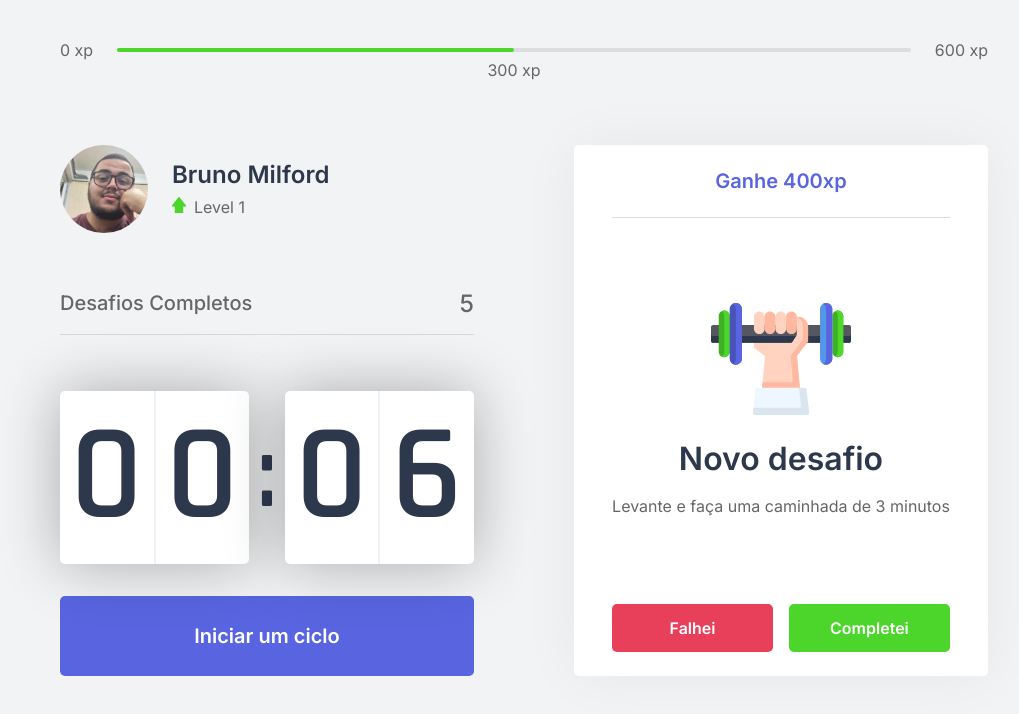
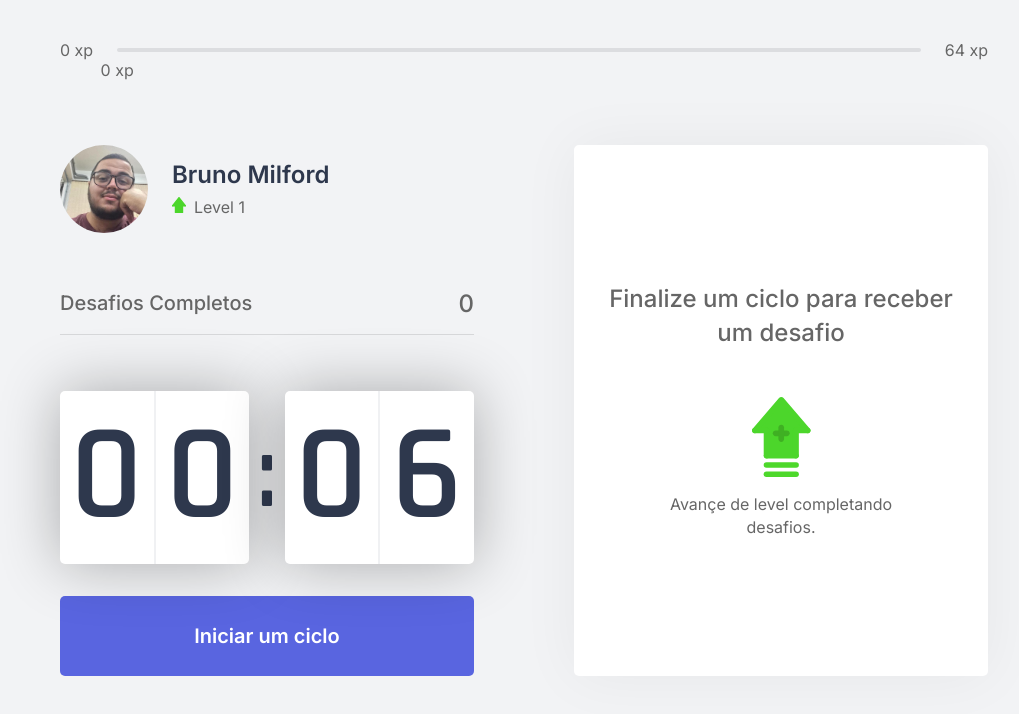
Before and after one commit to Bruno-Milford/NLW-4-Next, a Next.js app in the folder moveit-next/: page / in a window 1280 px wide. Shown: the top 714 px of the page, without its empty margins (116-1135 px from the left). Built offline with nearby package versions, Linux system fonts and the light colour scheme.

Commit message:
Components challenge, countdown and experience

```diff
--- /dev/null
+++ b/moveit-next/challenges.json
@@ -0,0 +1,62 @@
+[
+    {
+      "type": "body",
+      "description": "Estique um de seus braços com a palma da mão virada para frente e puxe os dedos para cima por 10 segundos por mão.",
+      "amount": 80
+    },
+    {
+      "type": "body",
+      "description": "Estique seu braço contra o peito e puxe-o utilizando o outro braço por 10 segundos por braço.",
+      "amount": 60
+    },
+    {
+      "type": "body",
+      "description": "Puxe seu pescoço com a ajuda da mão para a direita e para a esquerda, permanecendo na posição por alguns segundos.",
+      "amount": 70
+    },
+    {
+      "type": "body",
+      "description": "Com as duas mãos na parte de trás da cabeça, leve-a para baixo, alongando a parte de trás da região.",
+      "amount": 60
+    },
+    {
+      "type": "body",
+      "description": "Cruze as pernas e desça com as mãos esticadas em direção ao chão. Repita o movimento com a outra perna na frente.",
+      "amount": 100
+    },
+    {
+      "type": "body",
+      "description": "Sentado, abra as pernas e tente encostar as palmas das mãos no chão, repita 3 vezes por 5 segundos.",
+      "amount": 80
+    },
+    {
+      "type": "body",
+      "description": "Puxe o joelho de encontro ao peito e segure, troque de perna após 10 segundos.",
+      "amount": 50
+    },
+    {
+      "type": "body",
+      "description": "Sentado, cruze uma perna e incline seu tronco à frente, troque de perna após 10 segundos.",
+      "amount": 80
+    },
+    {
+      "type": "eye",
+      "description": "Sentado, feche os olhos e cubra-os com as palmas da mão durante 2 minutos, depois abra normalmente.",
+      "amount": 90
+    },
+    {
+      "type": "eye",
+      "description": "Em algum ambiente aberto, olhe o mais longe que puder em quatro direções por 3s, mexa apenas os olhos. Repita 3 vezes.",
+      "amount": 140
+    },
+    {
+      "type": "eye",
+      "description": "Usando os polegares, massage a área abaixo das sobrancelhas em movimentos circulares por 15 segundos.",
+      "amount": 70
+    },
+    {
+      "type": "body",
+      "description": "Em pé, gire a cintura o máximo que puder para a esquerda, segure por cinco segundos. Repita para a direita.",
+      "amount": 90
+    }
+  ]
--- a/moveit-next/src/components/ChallengeBox.tsx
+++ b/moveit-next/src/components/ChallengeBox.tsx
@@ -1,21 +1,37 @@
+import { useContext } from 'react';
+import { challengesContext } from '../contexts/ChallengeContext';
+import { CountdownContext } from '../contexts/CountdownContext';
 import styles from '../styles/components/ChallengeBox.module.css';
 
 export function ChallengeBox() {
-    const hasActiveChallenge = true;
+    const { activeChallenge, resetChallenge, completedChallenge } = useContext(challengesContext);
+    const { resetCountdown } = useContext(CountdownContext);
+
+    function handleChallengeSucceeded() {
+        completedChallenge();
+        resetCountdown();
+    }
+
+    function handleChallengeFailed() {
+        resetChallenge();
+        resetCountdown();
+    }
 
     return (
         <div className={ styles.challengeBoxContainer }>
-            { hasActiveChallenge ? (
+            { activeChallenge ? (
                 <div className={ styles.challengeActive }>
-                    <header>Ganhe 400xp</header>
+                    <header>Ganhe { activeChallenge.amount } xp</header>
                     <main>
-                        <img src="icons/body.svg" />
+                        <img src={ `icons/${ activeChallenge.type }.svg` } />
                         <strong>Novo desafio</strong>
-                        <p>Levante e faça uma caminhada de 3 minutos</p>
+                        <p>{ activeChallenge.description }</p>
                     </main>
                     <footer>
-                        <button type="button" className={ styles.challengeFailedButton }>Falhei</button>
-                        <button type="button" className={ styles.challengeSucceededButton }>Completei</button>
+                        <button type="button" className={ styles.challengeFailedButton }
+                        onClick={ handleChallengeFailed }>Falhei</button>
+                        <button type="button" className={ styles.challengeSucceededButton }
+                        onClick={ handleChallengeSucceeded }>Completei</button>
                     </footer>
                 </div>
             ) : (
--- a/moveit-next/src/components/CompletedChallenges.tsx
+++ b/moveit-next/src/components/CompletedChallenges.tsx
@@ -1,10 +1,15 @@
 import styles from '../styles/components/CompletedChallenges.module.css';
 
+import { challengesContext } from '../contexts/ChallengeContext';
+import { useContext } from 'react';
+
 export function CompleteChallenges() {
+    const { challengesCompleted } = useContext(challengesContext);
+
     return(
         <div className={ styles.completedChallengesContainer }>
             <span>Desafios Completos</span>
-            <span>5</span>
+            <span>{ challengesCompleted }</span>
         </div>
     );
 }
--- a/moveit-next/src/components/ExperienceBar.tsx
+++ b/moveit-next/src/components/ExperienceBar.tsx
@@ -1,14 +1,22 @@
 import styles from '../styles/components/ExperienceBar.module.css';
 
+import { challengesContext } from '../contexts/ChallengeContext';
+import { useContext } from 'react';
+
 export function ExperienceBar() {
+    const { currentExperience, experienceToNextLevel } = useContext(challengesContext);
+
+    const percentToNextLevel = Math.round(currentExperience * 100) / experienceToNextLevel;
+
     return(
         <header className={ styles.experienceBar }>
             <span>0 xp</span>
             <div>
-                <div style={{ width: '50%' }} />
-                <span className={ styles.currentExperience } style={{ left: '50%' }}>300 xp</span>
+                <div style={{ width: `${ percentToNextLevel }%` }} />
+                <span className={ styles.currentExperience }
+                style={{ left: `${ percentToNextLevel }%` }}>{ currentExperience } xp</span>
             </div>
-            <span>600 xp</span>
+            <span>{ experienceToNextLevel } xp</span>
         </header>
     );
 }
--- a/moveit-next/src/components/Profile.tsx
+++ b/moveit-next/src/components/Profile.tsx
@@ -1,6 +1,11 @@
 import styles from '../styles/components/Profile.module.css';
 
+import { useContext } from 'react';
+import { challengesContext } from '../contexts/ChallengeContext';
+
 export function Profile() {
+    const { level } = useContext(challengesContext);
+
     return(
         <div className={ styles.profileContainer }>
             <img src="assets/profile_img.jpg" alt="Bruno Milford"/>
@@ -8,7 +13,7 @@
                 <strong>Bruno Milford</strong>
                 <p>
                     <img src="icons/level.svg" alt="Level"/>
-                    Level 1
+                    Level { level }
                 </p>
             </div>
         </div>
--- /dev/null
+++ b/moveit-next/src/contexts/ChallengeContext.tsx
@@ -0,0 +1,98 @@
+import { createContext, useState, ReactNode, useEffect } from 'react';
+import challenges from '../../challenges.json';
+
+interface Challenge {
+    type: 'body' | 'eye';
+    description: string;
+    amount: number;
+}
+
+interface ChallengeContextData {
+    level: number;
+    currentExperience: number;
+    experienceToNextLevel: number;
+    challengesCompleted: number;
+    activeChallenge: Challenge;
+    levelUp: () => void;
+    startNewChallenge: () => void;
+    resetChallenge: () => void;
+    completedChallenge: () => void;
+}
+
+interface ChallengesProviderProps {
+    children: ReactNode;
+}
+
+export const challengesContext = createContext({} as ChallengeContextData);
+
+export function ChallengesProvider({ children }: ChallengesProviderProps) {
+    const [level, setLevel] = useState(1);
+    const [currentExperience, setCurrentExperience] = useState(0);
+    const [challengesCompleted, setChallengesCompleted] = useState(0);
+
+    const [activeChallenge, setActiveChallenge] = useState(null);
+
+    const experienceToNextLevel = Math.pow((level + 1) * 4, 2);
+
+    useEffect(() => {
+        Notification.requestPermission();
+    }, []) // quando tiver um [] vazio a função vai ser executada apenas uma vez
+
+    function levelUp() {
+      setLevel(level + 1);
+    }
+
+    function startNewChallenge() {
+        const randomChallengeIndex = Math.floor(Math.random() * challenges.length);
+        const challenge = challenges[randomChallengeIndex];
+
+        setActiveChallenge(challenge);
+
+        new Audio('/notification.mp3').play();
+
+        if(Notification.permission === 'granted') {
+            new Notification('Novo desafio, boa sorte', {
+                body: `Valendo ${ challenge.amount }xp !`
+            })
+        }
+    }
+
+    function resetChallenge() {
+        setActiveChallenge(null);
+    }
+
+    function completedChallenge() {
+        if(!activeChallenge) {
+            return;
+        }
+
+        const { amount } = activeChallenge;
+
+        let finalExperience = currentExperience + amount;
+        if(finalExperience > experienceToNextLevel) {
+            finalExperience = finalExperience - experienceToNextLevel;
+            levelUp();
+        }
+
+        setCurrentExperience(finalExperience);
+        setActiveChallenge(null);
+        setChallengesCompleted(challengesCompleted + 1);
+    }
+
+    return (
+        <challengesContext.Provider
+         value={{
+            level,
+            currentExperience,
+            challengesCompleted,
+            levelUp,
+            startNewChallenge,
+            activeChallenge,
+            resetChallenge,
+            experienceToNextLevel,
+            completedChallenge
+        }}>
+            { children }
+        </challengesContext.Provider>
+    );
+}
--- /dev/null
+++ b/moveit-next/src/contexts/CountdownContext.tsx
@@ -0,0 +1,66 @@
+import { createContext, ReactNode, useContext, useEffect, useState } from "react";
+import { challengesContext } from "./ChallengeContext";
+
+interface CountdownContextData {
+    minutes: number;
+    seconds: number;
+    hasFinished: boolean;
+    isActive: boolean;
+    startCountdown: () => void;
+    resetCountdown: () => void;
+}
+
+interface CountdownProviderProps {
+    children: ReactNode;
+}
+
+export const CountdownContext = createContext({} as CountdownContextData);
+
+let countdownTimeout: NodeJS.Timeout;
+
+export function CountdownProvider({ children }: CountdownProviderProps) {
+    const { startNewChallenge } = useContext(challengesContext);
+
+    const [time, setTime] = useState(0.1 * 60);
+    const [isActive, setIsActive] = useState(false);
+    const [hasFinished, setHasFinished] = useState(false);
+
+    const minutes = Math.floor(time / 60);
+    const seconds = time % 60;
+
+    function startCountdown() {
+        setIsActive(true);
+    }
+
+    function resetCountdown() {
+        clearTimeout(countdownTimeout);
+        setIsActive(false);
+        setHasFinished(false);
+        setTime(0.1 * 60);
+    }
+
+    useEffect(() => {
+        if(isActive && time > 0) {
+            countdownTimeout = setTimeout(() => {
+                setTime(time - 1);
+            }, 1000)
+        } else if(isActive && time === 0) {
+            setHasFinished(true);
+            setIsActive(false);
+            startNewChallenge();
+        }
+    }, [isActive, time]);
+
+    return (
+        <CountdownContext.Provider value={{
+            minutes,
+            seconds,
+            hasFinished,
+            isActive,
+            startCountdown,
+            resetCountdown,
+        }}>
+            { children }
+        </CountdownContext.Provider>
+    );
+}
--- a/moveit-next/src/pages/_app.tsx
+++ b/moveit-next/src/pages/_app.tsx
@@ -1,7 +1,12 @@
+import { ChallengesProvider } from '../contexts/ChallengeContext';
 import '../styles/global.css';
 
 function MyApp({ Component, pageProps }) {
-  return <Component {...pageProps} />
+  return (
+    <ChallengesProvider>
+      <Component {...pageProps} />
+    </ChallengesProvider>
+  );
 }
 
 export default MyApp
--- a/moveit-next/src/pages/index.tsx
+++ b/moveit-next/src/pages/index.tsx
@@ -6,6 +6,7 @@
 
 import Head from 'next/head';
 import styles from '../styles/pages/Home.module.css';
+import { CountdownProvider } from "../contexts/CountdownContext";
 
 export default function Home() {
   return (
@@ -15,6 +16,8 @@
       </Head>
 
       <ExperienceBar />
+
+      <CountdownProvider>
         <section>
           <div>
             <Profile />
@@ -25,6 +28,7 @@
             <ChallengeBox />
           </div>
         </section>
+      </CountdownProvider>
     </div>
   );
 }
```
Also changed, not shown: moveit-next/src/components/Countdown.tsx (+3 -31 lines). Lines whose indentation alone changed are shown as unchanged.
